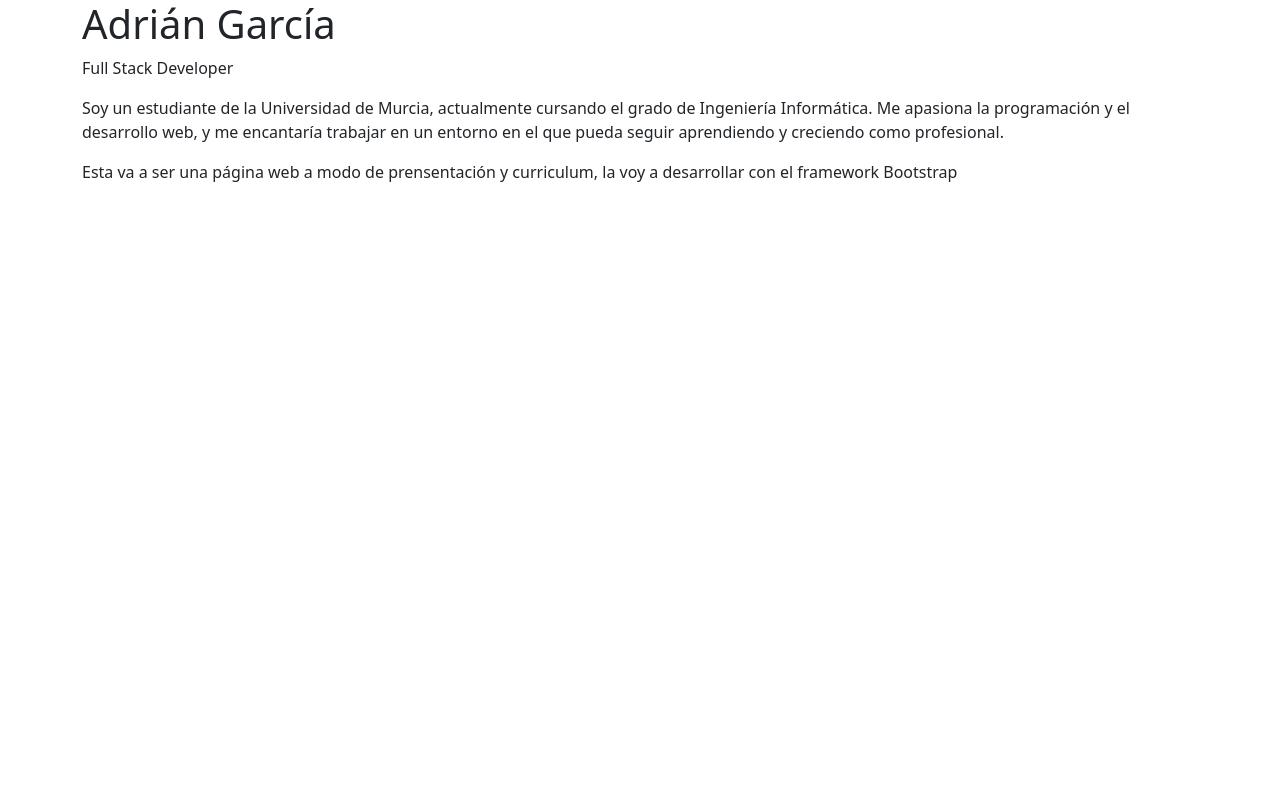
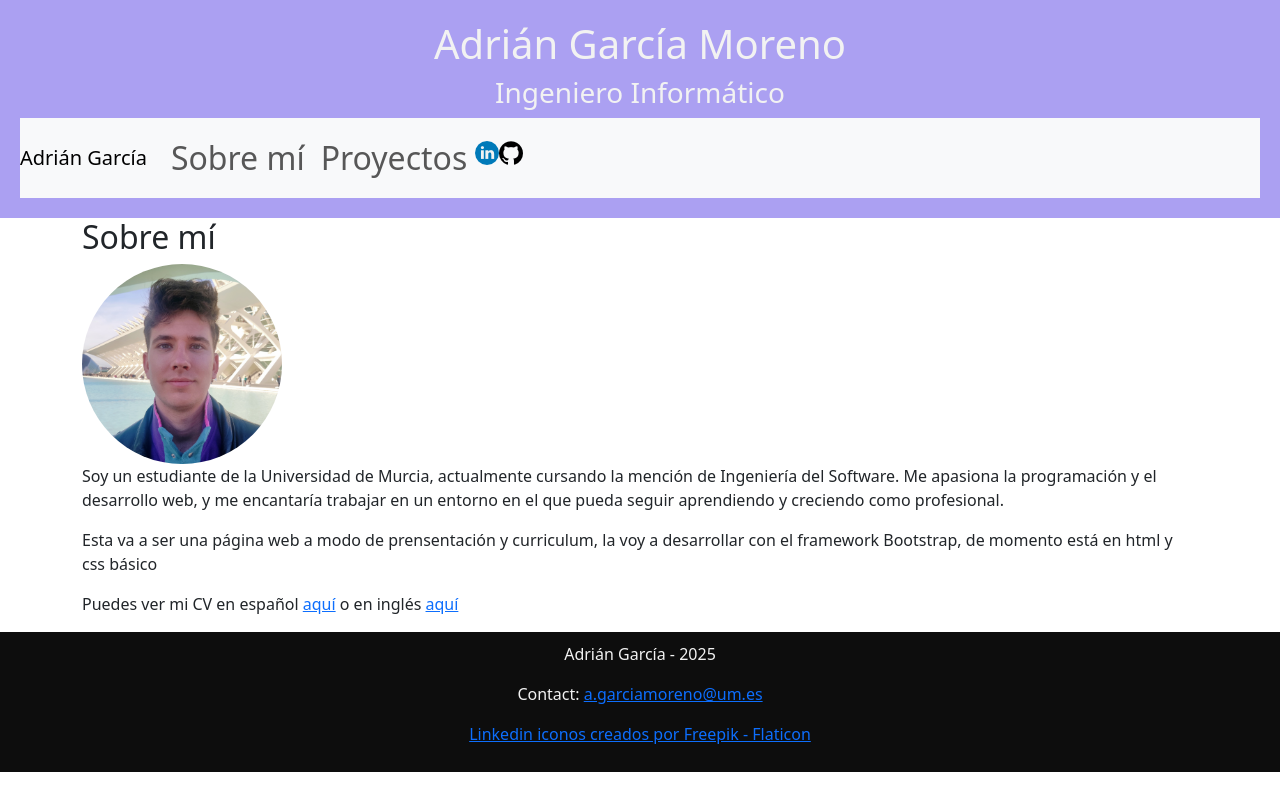
Before and after one commit to AdriGM9/AdriGM9.github.io, a plain HTML site: page index.html in a window 1280 px wide. Drawn offline with nearby package versions, Linux system fonts and the light colour scheme.

Commit message:
creacion css básico

```diff
--- /dev/null
+++ b/assets/styles.css
@@ -0,0 +1,51 @@
+* {
+    box-sizing: border-box;
+    margin: 0;
+    padding: 0;
+}
+
+:root {
+    --primary-color: #ABA0F2;
+    --secondary-color: #2EF283;
+    --accent-color: #F2CB05;
+    --light-color: #F2F2F2;
+    --dark-color: #0D0D0D;
+}
+
+cabeza {
+    background-color: var(--primary-color);
+    color: var(--light-color);
+    text-align: center;
+    font-weight: bolder;
+    height: 200px;
+    padding: 50px;
+    grid-column: span 2;
+    margin-bottom: 20px; /* Añadir margen por debajo */
+}
+
+header {
+    background-color: var(--primary-color);
+    padding: 20px;
+    text-align: center;
+    color: var(--light-color);
+    font-size: 2em;
+    position: relative;
+
+}
+
+body {
+    font-family: Arial, sans-serif;
+    margin: 0;
+    padding: 0;
+}
+
+
+footer {
+    background-color: var(--dark-color);
+    color: var(--light-color);
+    text-align: center;
+    padding: 10px;
+    position: static;
+    bottom: 0;
+    /*width: 100%;*/
+}
--- a/index.html
+++ b/index.html
@@ -1,5 +1,5 @@
 <!doctype html>
-<html lang="en">
+<html lang="es">
     <head>
         <title>Adrián García</title>
         <!-- Required meta tags -->
@@ -8,6 +8,7 @@
             name="viewport"
             content="width=device-width, initial-scale=1, shrink-to-fit=no"
         />
+        <link rel="stylesheet" href="assets/styles.css">
 
         <!-- Bootstrap CSS v5.2.1 -->
         <link
@@ -21,23 +22,64 @@
     <body>
         <header>
             <!-- place navbar here -->
+            <h1>Adrián García Moreno</h1>
+            <h3>Ingeniero Informático</h3>
+            <nav class="navbar navbar-expand-lg navbar-light bg-light">
+                <a class="navbar-brand" href="#">Adrián García</a>
+                <button class="navbar-toggler" type="button" data-bs-toggle="collapse" data-bs-target="#navbarNav" aria-controls="navbarNav" aria-expanded="false" aria-label="Toggle navigation">
+                    <span class="navbar-toggler-icon"></span>
+                </button>
+                <div class="collapse navbar-collapse" id="navbarNav">
+                    <ul class="navbar-nav">
+                        <li class="nav-item">
+                            <a class="nav-link" href="#sobre_mi">Sobre mí</a>
+                        </li>
+                        <li class="nav-item">
+                            <a class="nav-link" href="#">Proyectos</a>
+                        </li>
+                        <li>
+                            <a href="https://www.linkedin.com/in/adrigm9" target="_blank">
+                                <img src="img/logo_linkedin.png" alt="LinkedIn">
+                            </a>
+                        </li>
+                        <li>
+                            <a href="https://github.com/AdriGM9" target="_blank">
+                                <img src="img/logo_github.png" alt="GitHub">
+                            </a>
+                        </li>
+                    </ul>
+                </div>
+            </nav>
         </header>
         <main>
 
-            <div class="container">
+            <section id="sobre_mi" class="container">
                 <div class="row">
                     <div class="col-12">
-                        <h1>Adrián García</h1>
-                        <p>Full Stack Developer</p>
-                        <p>Soy un estudiante de la Universidad de Murcia, actualmente cursando el grado de Ingeniería Informática. Me apasiona la programación y el desarrollo web, y me encantaría trabajar en un entorno en el que pueda seguir aprendiendo y creciendo como profesional.</p>
-                        <p>Esta va a ser una página web a modo de prensentación y curriculum, la voy a desarrollar con el framework Bootstrap </p>
-                    </div>
+                    <h2>Sobre mí</h2>
+                    <img src="img/FotoCara.jpg" alt="Foto de perfil" width="200" height="200" class="rounded-circle">
+                    <p>Soy un estudiante de la Universidad de Murcia, actualmente cursando la mención de Ingeniería del Software. Me apasiona la programación y el desarrollo web, y me encantaría trabajar en un entorno en el que pueda seguir aprendiendo y creciendo como profesional.</p>
+                    <p>Esta va a ser una página web a modo de prensentación y curriculum, la voy a desarrollar con el framework Bootstrap, de momento está en html y css básico </p>
+                    <p>Puedes ver mi CV en español <a href="CVs/CV_AdriánGarcíaMoreno_Es.pdf" target="_blank">aquí</a> o en inglés <a href="CVs/CV_AdriánGarcíaMoreno_Es.pdf" target="_blank">aquí</a></p>
                 </div>
-            </div>
+                </div>
+            </section>
 
         </main>
         <footer>
             <!-- place footer here -->
+            <div class="container">
+                <div class="row">
+                    <div class="col-12">
+                        <p>Adrián García - 2025</p>
+                        <p>Contact: <a href="mailto:a.garciamoreno@um.es">a.garciamoreno@um.es</a></p>
+                    </div>
+                    <div>
+                        <p>
+                            <a href="https://www.flaticon.es/iconos-gratis/linkedin" title="linkedin iconos">Linkedin iconos creados por Freepik - Flaticon</a>
+                        </p>
+                    </div>
+                </div>
         </footer>
         <!-- Bootstrap JavaScript Libraries -->
         <script
```
Also changed, not shown: img/FotoCara.jpg (added), img/logo_github.png (added), img/logo_linkedin.png (added), 1 other file.
